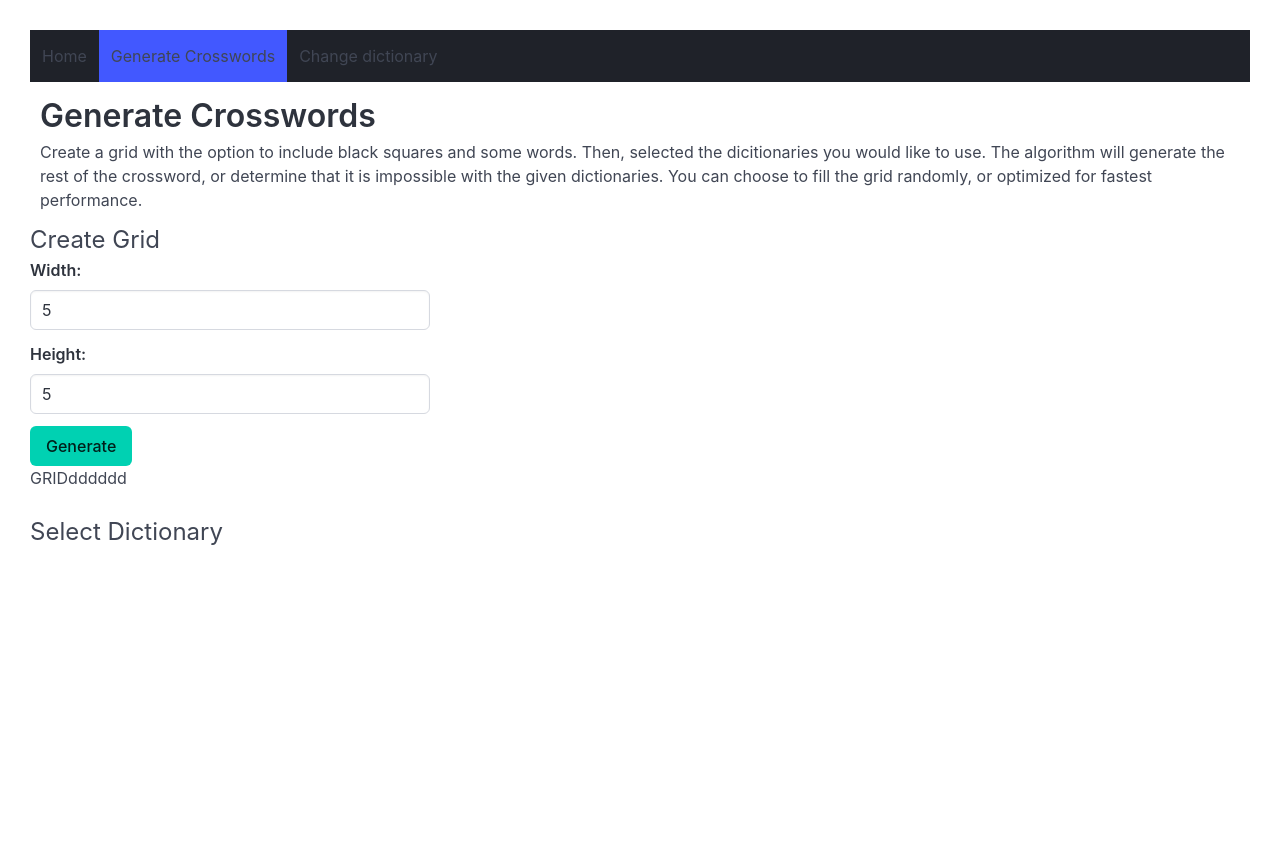
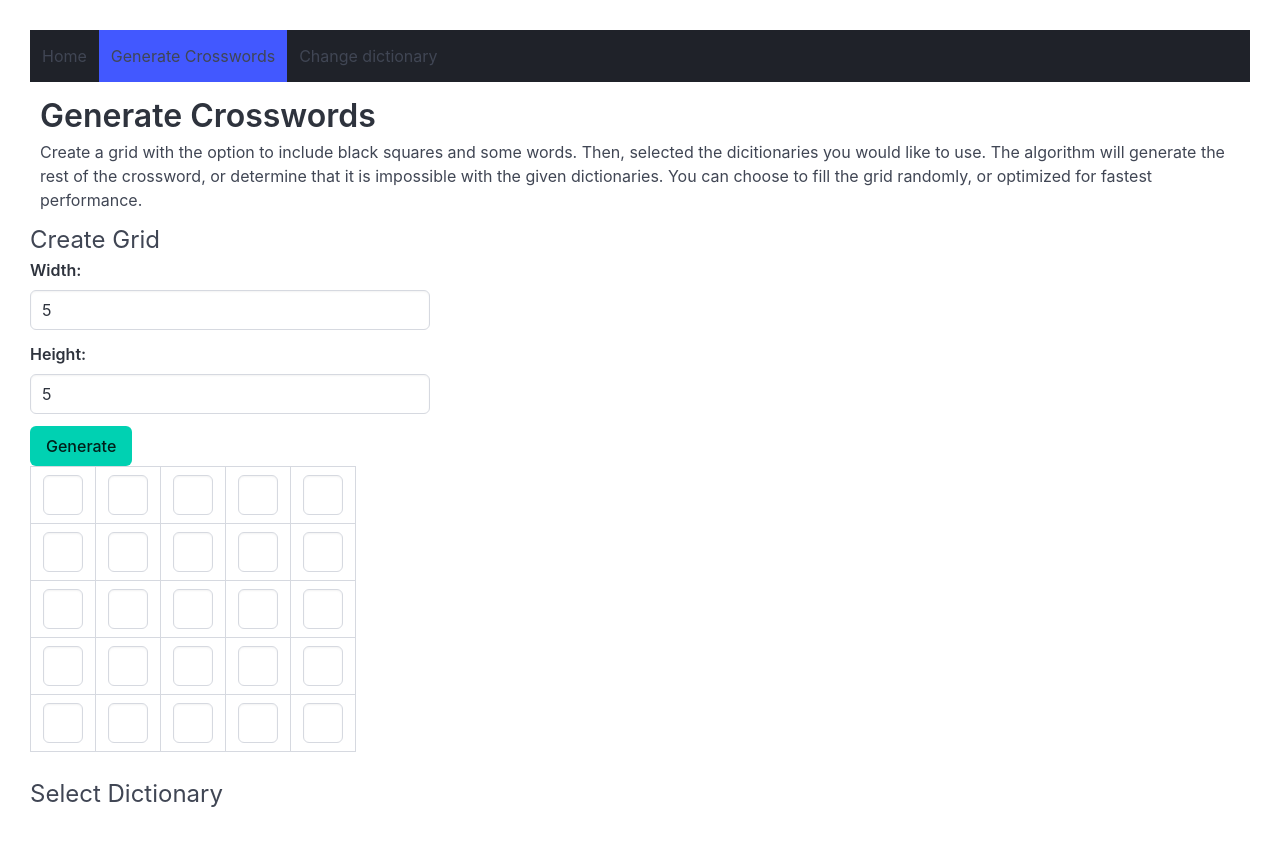
Before and after one commit to dbryan17/crossword-react, a React (Vite) app: page /generate in a window 1280 px wide. Both pictures are taken after typing "5", "5" into the empty fields and a click on the button "Generate". Before the commit the page ends 800 px from the top, so only its background shows below. Built offline with nearby package versions, Linux system fonts and the light colour scheme; the HTML template or start-up script is replaced by a standard one.

Commit message:
grid progress

```diff
--- a/src/index.css
+++ b/src/index.css
@@ -31,3 +31,12 @@
 #gridDiv {
   max-width: 400px;
 }
+
+.cellInput {
+  width: 40px;
+  height: 40px;
+  /* outline: none; */
+  text-align: center;
+  caret-color: transparent;
+  /* background-color: transparent;  */
+}
--- a/src/pages/createTrie/page.jsx
+++ b/src/pages/createTrie/page.jsx
@@ -6,6 +6,7 @@ import { useRef, useState } from "react";
 /*
 
 Todo -
+0) https://bulma.io/documentation/form/file/
 1) re upload button where you can do no headers, or select if it has headers or not, probably want to have an upload button
 2) make button group compoenet or to make it so they are highlighted when selected
 */
--- a/src/pages/generateCws/grid.jsx
+++ b/src/pages/generateCws/grid.jsx
@@ -1,3 +1,34 @@
 export default function Grid({ height, width }) {
-  return <div>GRIDdddddd</div>;
+  return (
+    <div>
+      <table className="table is-bordered">
+        <tbody>
+          {Array.from({ length: height }, (_, i) => i).map((_, rowIdx) => {
+            return (
+              <tr id={"row" + rowIdx} key={"row" + rowIdx}>
+                {Array.from({ length: width }, (_, i) => i).map((_, colIdx) => {
+                  return (
+                    <td
+                      id={"cell" + rowIdx + colIdx}
+                      key={"cell" + rowIdx + colIdx}
+                    >
+                      {/* <div className="cellTextCont"> */}
+                      <input
+                        type="text"
+                        maxLength="1"
+                        autoComplete="off"
+                        className="cellInput input"
+                        id={"cellInput" + rowIdx + colIdx}
+                      ></input>
+                      {/* </div> */}
+                    </td>
+                  );
+                })}
+              </tr>
+            );
+          })}
+        </tbody>
+      </table>
+    </div>
+  );
 }
--- a/src/pages/generateCws/page.jsx
+++ b/src/pages/generateCws/page.jsx
@@ -2,7 +2,11 @@ import Header from "../../components/header/header";
 import { useState } from "react";
 import Grid from "./grid";
 export default function GenerateCwsPage() {
-  const [didClickGenerate, setDidClickGenerate] = useState(false);
+  const [generateVars, setGenerateVars] = useState({
+    shouldGenerate: false,
+    width: null,
+    height: null,
+  });
   const [width, setWidth] = useState(null);
   const [height, setHeight] = useState(null);
   const [widthIsInvalid, setWidthIsInvalid] = useState(false);
@@ -20,7 +24,11 @@ export default function GenerateCwsPage() {
       isError = true;
     }
     if (!isError) {
-      setDidClickGenerate(true);
+      setGenerateVars({
+        shouldGenerate: true,
+        width: width,
+        height: height,
+      });
     }
   };
 
@@ -84,7 +92,11 @@ export default function GenerateCwsPage() {
         >
           Generate
         </button>
-        {didClickGenerate ? <Grid /> : ""}
+        {generateVars.shouldGenerate ? (
+          <Grid width={generateVars.width} height={generateVars.height} />
+        ) : (
+          ""
+        )}
       </div>
       <br />
       <div>
```
Also changed, not shown: src/pages/generateCws/cell.jsx (added).
